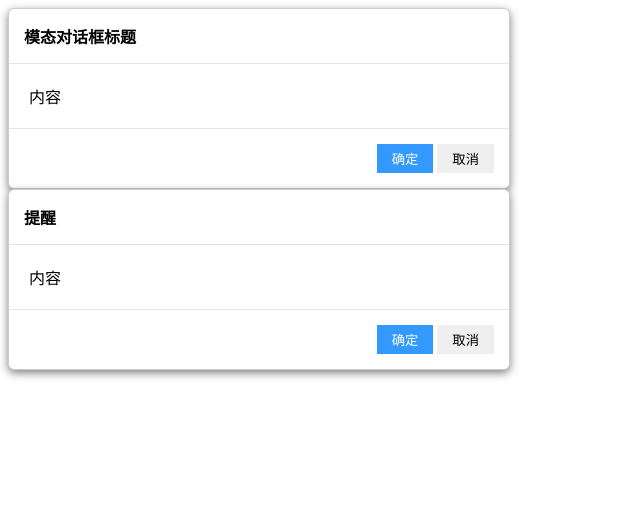
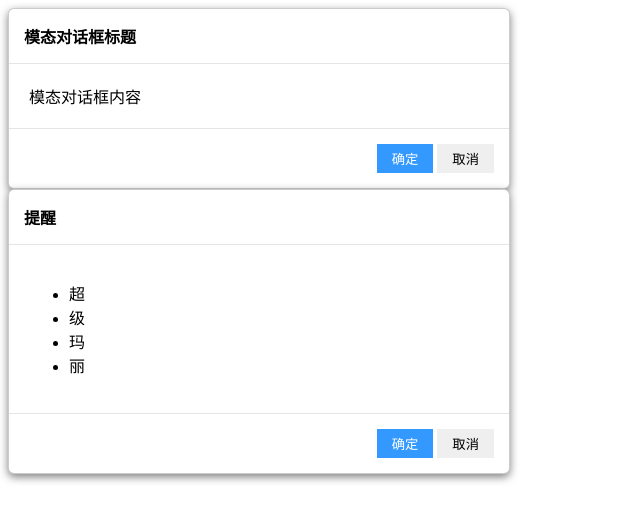
Before and after one commit to xinleiye/Base, a plain HTML site: page 模态提示框/modal.html in a window 1280 px wide. Shown: the whole page, without its empty margins (0-640 px from the left). Drawn offline with Linux system fonts and the light colour scheme.

Commit message:
模态对话框内容分发
1. 使用具名slot实现模态对话框内容分发

```diff
--- a/模态提示框/modal.html
+++ b/模态提示框/modal.html
@@ -11,7 +11,11 @@
 <body>
     <div id="app">
         <my-modal></my-modal>
-        <my-modal modal-title="提醒"></my-modal>
+        <my-modal modal-title="提醒">
+            <ul slot="modal-content">
+                <li v-for="item in list">{{item}}</li>
+            </ul>
+        </my-modal>
     </div>
     <script>
         /*
@@ -37,7 +41,9 @@
                         <h4>{{modalTitle}}</h4>
                     </div>
                     <div class="modal-content">
-                        <div>内容</div>
+                        <div>
+                            <slot name="modal-content">模态对话框内容</slot>
+                        </div>
                     </div>
                     <div class="modal-footer">
                         <input class="btn blue" type="button" value="确定" />
@@ -47,7 +53,10 @@
             `
         });
         var app = new Vue({
-            el: "#app"
+            el: "#app",
+            data: {
+                list: [..."超级玛丽"]
+            }
         });
     </script>
 </body>
```
